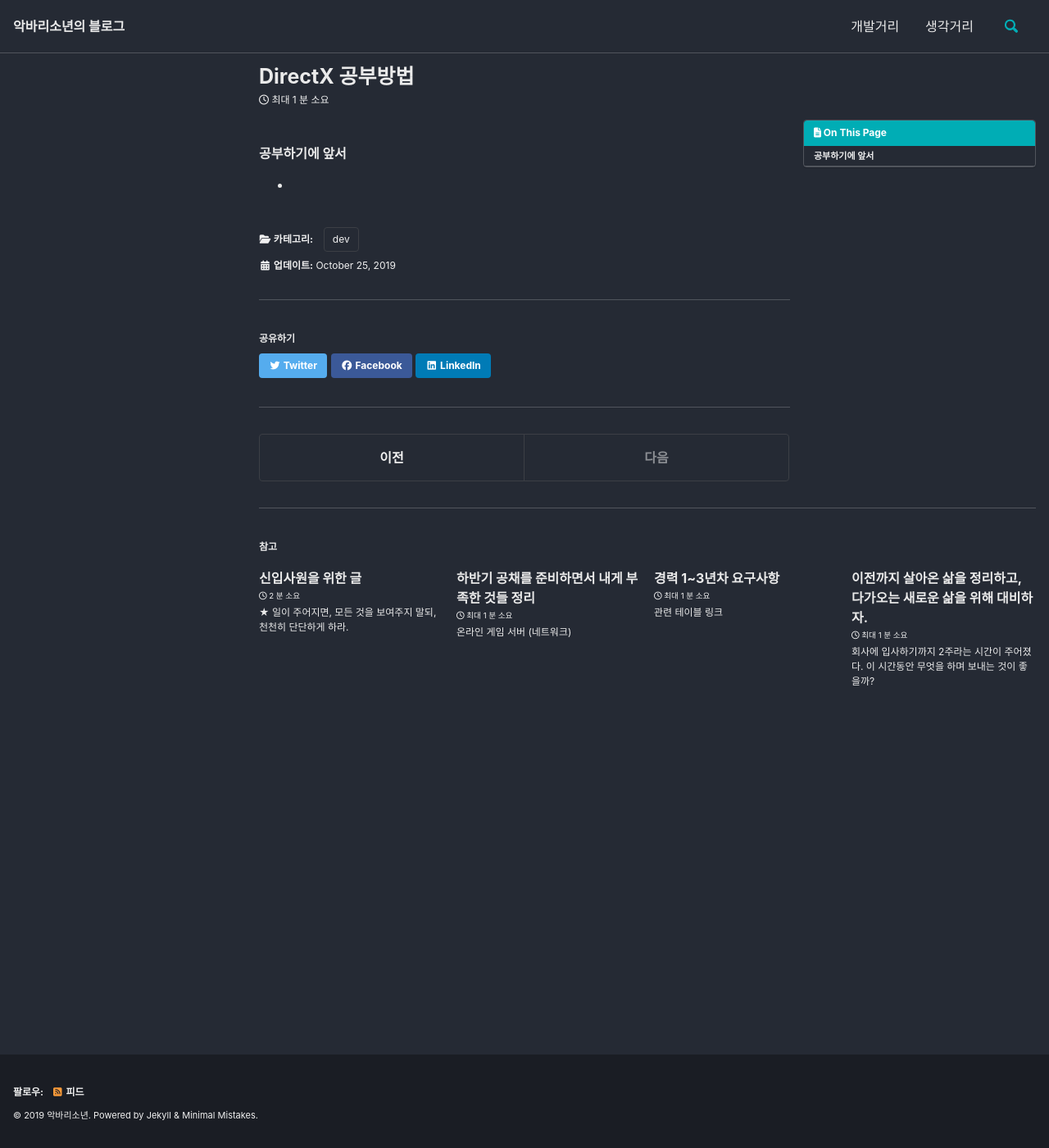
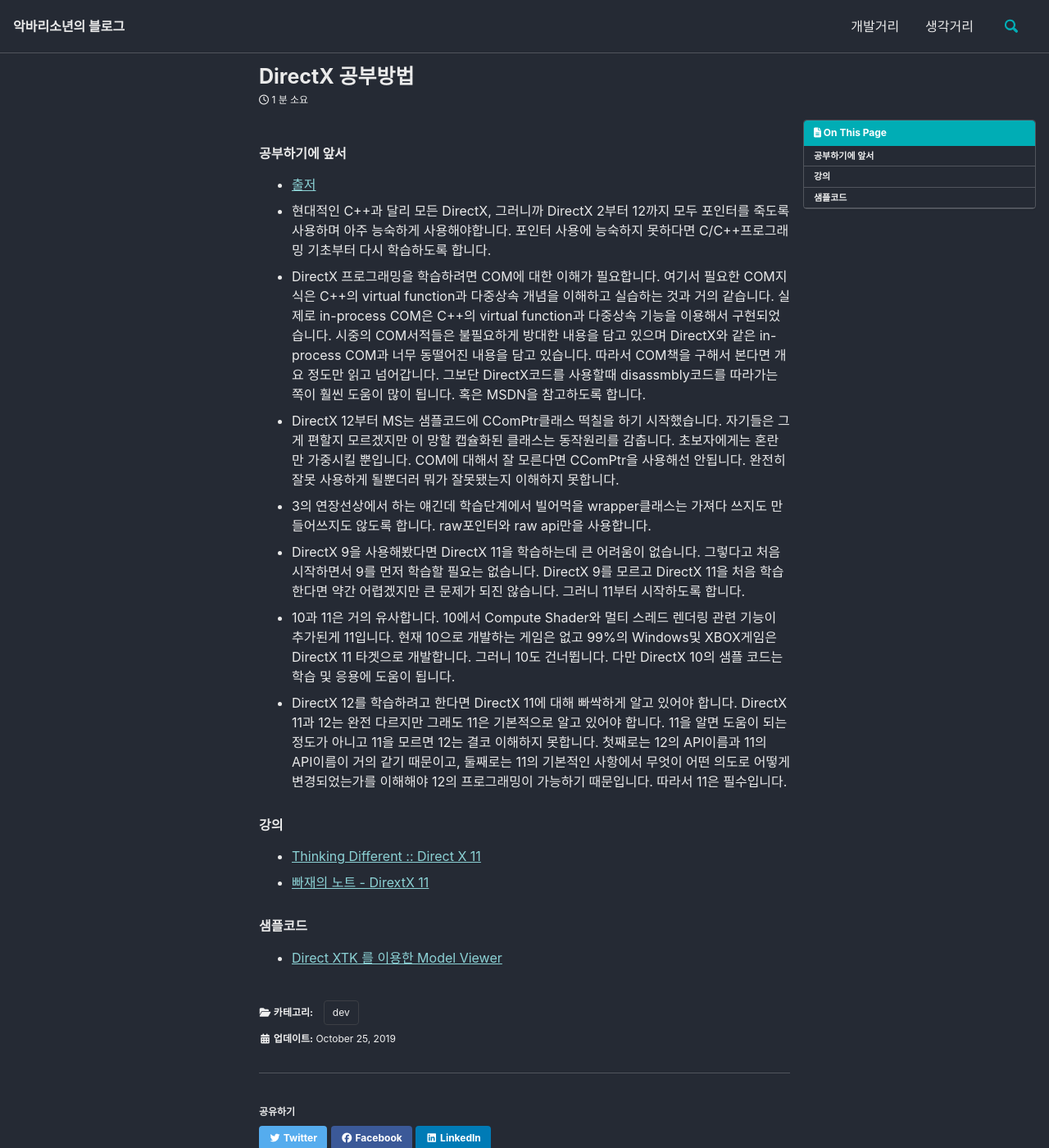
Before and after one commit to surmounter/Blog, a Jekyll site: the page built from _posts/2019-10-25-DirectX공부방법.md, in a window 1280 px wide and 1400 px high. Shown: the whole window at 82% size. Built offline with Jekyll 4.4.1, drawn with Linux system fonts in a browser that asks for light colours; cached includes are drawn as plain includes; nearby versions of some CDN libraries.

Commit message:
Update 2019-10-25-DirectX공부방법.md

```diff
--- a/_posts/2019-10-25-DirectX공부방법.md
+++ b/_posts/2019-10-25-DirectX공부방법.md
@@ -8,4 +8,20 @@
 
 ### 공부하기에 앞서
 
-* []()
+* [출저](https://megayuchi.com/2019/04/18/direct-x-%ed%94%84%eb%a1%9c%ea%b7%b8%eb%9e%98%eb%b0%8d-%ed%95%99%ec%8a%b5%ec%97%90-%eb%8c%80%ed%95%9c-%ec%a1%b0%ec%96%b8/)
+* 현대적인 C++과 달리 모든 DirectX, 그러니까 DirectX 2부터 12까지 모두 포인터를 죽도록 사용하며 아주 능숙하게 사용해야합니다. 포인터 사용에 능숙하지 못하다면 C/C++프로그래밍 기초부터 다시 학습하도록 합니다.
+* DirectX 프로그래밍을 학습하려면 COM에 대한 이해가 필요합니다. 여기서 필요한 COM지식은 C++의 virtual function과 다중상속 개념을 이해하고 실습하는 것과 거의 같습니다. 실제로 in-process COM은 C++의 virtual function과 다중상속 기능을 이용해서 구현되었습니다. 시중의 COM서적들은 불필요하게 방대한 내용을 담고 있으며 DirectX와 같은 in-process COM과 너무 동떨어진 내용을 담고 있습니다. 따라서 COM책을 구해서 본다면 개요 정도만 읽고 넘어갑니다. 그보단 DirectX코드를 사용할때 disassmbly코드를 따라가는 쪽이 훨씬 도움이 많이 됩니다. 혹은 MSDN을 참고하도록 합니다.
+* DirectX 12부터 MS는 샘플코드에 CComPtr클래스 떡칠을 하기 시작했습니다. 자기들은 그게 편할지 모르겠지만 이 망할 캡슐화된 클래스는 동작원리를 감춥니다. 초보자에게는 혼란만 가중시킬 뿐입니다. COM에 대해서 잘 모른다면 CComPtr을 사용해선 안됩니다. 완전히 잘못 사용하게 될뿐더러 뭐가 잘못됐는지 이해하지 못합니다.
+* 3의 연장선상에서 하는 얘긴데 학습단계에서 빌어먹을 wrapper클래스는 가져다 쓰지도 만들어쓰지도 않도록 합니다. raw포인터와 raw api만을 사용합니다.
+* DirectX 9을 사용해봤다면 DirectX 11을 학습하는데 큰 어려움이 없습니다. 그렇다고 처음 시작하면서 9를 먼저 학습할 필요는 없습니다. DirectX 9를 모르고 DirectX 11을 처음 학습한다면 약간 어렵겠지만 큰 문제가 되진 않습니다. 그러니 11부터 시작하도록 합니다.
+* 10과 11은 거의 유사합니다. 10에서 Compute Shader와 멀티 스레드 렌더링 관련 기능이 추가된게 11입니다. 현재 10으로 개발하는 게임은 없고 99%의 Windows및 XBOX게임은 DirectX 11 타겟으로 개발합니다. 그러니 10도 건너뜁니다. 다만 DirectX 10의 샘플 코드는 학습 및 응용에 도움이 됩니다.
+* DirectX 12를 학습하려고 한다면 DirectX 11에 대해 빠싹하게 알고 있어야 합니다. DirectX 11과 12는 완전 다르지만 그래도 11은 기본적으로 알고 있어야 합니다. 11을 알면 도움이 되는 정도가 아니고 11을 모르면 12는 결코 이해하지 못합니다. 첫째로는 12의 API이름과 11의 API이름이 거의 같기 때문이고, 둘째로는 11의 기본적인 사항에서 무엇이 어떤 의도로 어떻게 변경되었는가를 이해해야 12의 프로그래밍이 가능하기 때문입니다. 따라서 11은 필수입니다.
+
+### 강의
+
+* [Thinking Different :: Direct X 11 ](https://copynull.tistory.com/category/DirectX%2011%20%EA%B0%95%EC%A2%8C/Terrain?page=3)
+* [빠재의 노트 - DirextX 11](https://ppparkje.tistory.com/10)
+
+### 샘플코드
+
+* [Direct XTK 를 이용한 Model Viewer](https://github.com/walbourn/directxtkmodelviewer)
```
